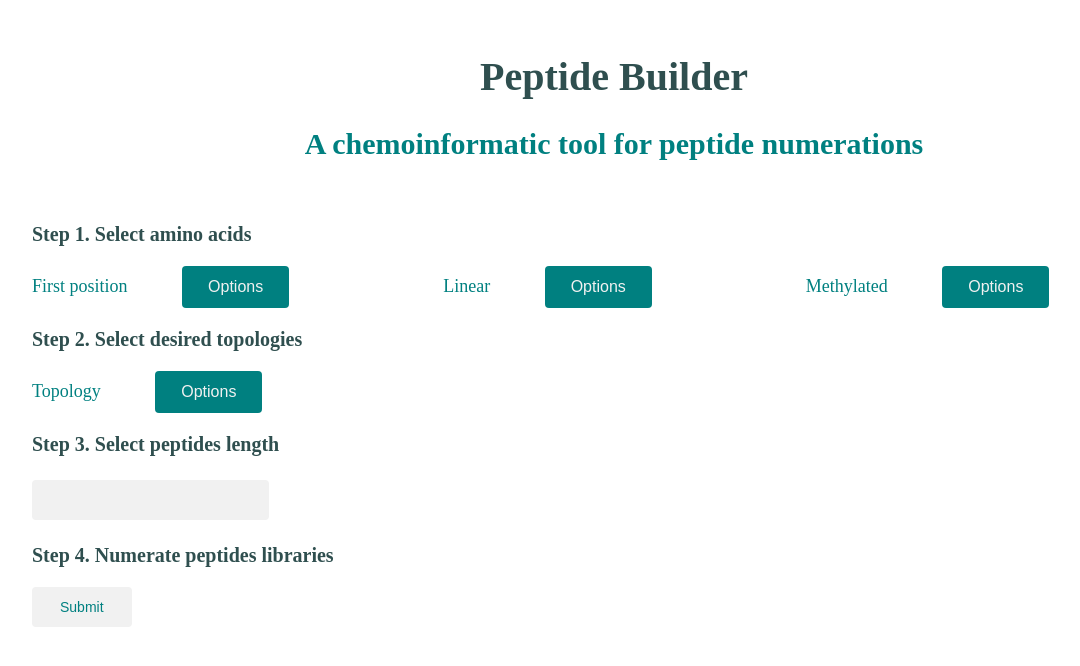
After one commit to BarbaraDiazE/PeptideBuilder, a Django app: page /form/ in a window 1280 px wide. The commit adds this page. Shown: the top 666 px of the page, without its empty margins (26-1106 px from the left). Run offline with Django 3.2, Linux system fonts and the light colour scheme.

Commit message:
modify models.py, forms.py and home_page.html

```diff
--- a/Build/forms.py
+++ b/Build/forms.py
@@ -1,30 +1,10 @@
 from django import forms
-from multiselectfield import MultiSelectField
+#from multiselectfield import MultiSelectField
 
-from Build.models import First,Linear, Methylated, Topology, Keys
+from Build.models import  DataFormulary
 
 
-class InputForm(forms.Form):
-    first = forms.ChoiceField(
-        choices=Keys,
-    )
-
-#class InputForm1(forms.ModelForm):
-#    class Meta:
-#        model = Linear
-#        fields = ("linear",)
-class InputForm1(forms.Form):
-    linear = forms.MultipleChoiceField(
-        choices= Keys,
-        #widget = forms.SelectMultiple
-    )
-
-class InputForm2(forms.ModelForm):
+class InputForm(forms.ModelForm):
     class Meta:
-        model = Methylated
-        fields = ("methylated",)
-
-class TopologyForm(forms.ModelForm):
-    class Meta:
-        model = Topology
-        fields = ("topology", "length")
+        model = DataFormulary
+        fields = ( "first", "linear", "methylated", "topology", "length")
--- a/Build/views.py
+++ b/Build/views.py
@@ -3,10 +3,7 @@ from django.http import HttpResponse, HttpResponseRedirect
 
 from rest_framework.views import APIView
 
-from Build.models import AminoAcid, First, Linear, Methylated
-from Build.forms import InputForm, InputForm1, InputForm2, TopologyForm
-# Create your views here.
-from Build.amino_acid import dict_amino_acid
+from .forms import InputForm
 from Build.numerate import Numerate
 
 
@@ -14,122 +11,24 @@ class ServerViews(APIView):
 
     def post(self, request):
         form = InputForm(request.POST)
-        form1 = InputForm1(request.POST)
-        form2 = InputForm2(request.POST)
-        form3 = TopologyForm(request.POST)
-        date_dict = {
-                    'form' : form,
-                    'form1': form1,
-                    "form2": form2,
-                    "form3": form3,
+        form_dict = {
+                        'form' : form,
                     }
-        if form.is_valid() and form1.is_valid() and form2.is_valid():
-            #form = form.save(commit=False)
-            first = form.cleaned_data["first"]
-            print(first)
-            form1 = form1.save(commit=False)
-            form1.save()
-            form2 = form2.save(commit=False)
-            form2.save()
-            form3 = form3.save(commit=False)
-            form3.save()
-            n = Numerate(first[0], form1.linear, form2.methylated, form3.topology, form3.length)
-            n.write_databases()#print(form.first)
+        if form.is_valid():
+            form = form.save()
+            print(form.first)
+            print(form.linear)
+            print(form.methylated)
+            print(form.topology)
+            print(form.length)
+            n = Numerate(form.first[0], form.linear, form.methylated, form.topology, form.length)
+            n.write_databases()
             return HttpResponse("AMINOACIDOS SELECCIONADOS")
-        elif form.is_valid() and form1.is_valid():
-            form = form.save(commit=False)
-            form.save()
-            form1 = form1.save(commit=False)
-            form1.save()
-            form2 = []
-            form3 = form3.save(commit=False)
-            form3.save()
-            n = Numerate(first, form1.linear, form2, form3.topology, form3.length)
-            n.write_databases()#print(form.first)
-            return HttpResponse("AMINOACIDOS SELECCIONADOS")
-            #return HttpResponse("AMINOACIDOS SELECCIONADOS")
-        elif form.is_valid() and form2.is_valid():
-            form = form.save(commit=False)
-            form.save()
-            form1 = []
-            form2 = form2.save(commit=False)
-            form2.save()
-            n = Numerate(form.first, form1, form2.methylated)
-
-            return HttpResponse("AMINOACIDOS SELECCIONADOS")
-        return render(request,'home_page.html',context = date_dict)
+        return render(request,'form_page.html',context = form_dict)
 
     def get(self, request):
         form = InputForm()
-        form1 = InputForm1()
-        form2 = InputForm2()
-        form3 = TopologyForm()
-        date_dict = {
+        form_dict = {
                     'form' : form,
-                    'form1': form1,
-                    "form2": form2,
-                    "form3": form3,
                     }
-        return render(request,'home_page.html',context = date_dict)
-
-class DropViews(APIView):
-
-    def post(self, request):
-        form = InputForm(request.POST)
-        form1 = InputForm1(request.POST)
-        form2 = InputForm2(request.POST)
-        form3 = TopologyForm(request.POST)
-        date_dict = {
-                    'form' : form,
-                    'form1': form1,
-                    "form2": form2,
-                    "form3": form3,
-                    }
-        if form.is_valid() and form1.is_valid() and form2.is_valid():
-            #form = form.save(commit=False)
-            first = form.cleaned_data["first"]
-            print(first)
-            form1 = form1.cleaned_data["linear"]
-            print(form1)
-            form2 = form2.save(commit=False)
-            form2.save()
-            form3 = form3.save(commit=False)
-            form3.save()
-            n = Numerate(first, form1, form2.methylated, form3.topology, form3.length)
-            n.write_databases()#print(form.first)
-            return HttpResponse("AMINOACIDOS SELECCIONADOS")
-        elif form.is_valid() and form1.is_valid():
-            form = form.save(commit=False)
-            form.save()
-            form1 = form1.save(commit=False)
-            form1.save()
-            form2 = []
-            form3 = form3.save(commit=False)
-            form3.save()
-            n = Numerate(first, form1.linear, form2, form3.topology, form3.length)
-            n.write_databases()#print(form.first)
-            return HttpResponse("AMINOACIDOS SELECCIONADOS")
-            #return HttpResponse("AMINOACIDOS SELECCIONADOS")
-        elif form.is_valid() and form2.is_valid():
-            form = form.save(commit=False)
-            form.save()
-            form1 = []
-            form2 = form2.save(commit=False)
-            form2.save()
-            n = Numerate(form.first, form1, form2.methylated)
-
-            return HttpResponse("AMINOACIDOS SELECCIONADOS")
-        return render(request,'drop.html',context = date_dict)
-
-    def get(self, request):
-        form = InputForm()
-        form1 = InputForm1()
-        form2 = InputForm2()
-        form3 = TopologyForm()
-        date_dict = {
-                    'form' : form,
-                    'form1': form1,
-                    "form2": form2,
-                    "form3": form3,
-                    }
-        return render(request,'drop.html',context = date_dict)
+        return render(request,'form_page.html',context = form_dict)
--- a/PeptideBuilder/urls.py
+++ b/PeptideBuilder/urls.py
@@ -20,7 +20,7 @@ from django.conf.urls import url
 from Build import views
 
 urlpatterns = [
-    url(r'^$', views.ServerViews.as_view(), name = "home page"),
-    url(r'drop/', views.DropViews.as_view(), name = "drop"),
+    #url(r'^$', views.ServerViews.as_view(), name = "home page"),
+    url(r'form/', views.ServerViews.as_view(), name = "drop"),
     path('admin/', admin.site.urls),
 ]
--- a/static/css/mystyle.css
+++ b/static/css/mystyle.css
@@ -1,24 +1,71 @@
+h1{
+  color: darkslategray;
+  font-size: 40px;
+  font: "Verdana";
+  text-align: center;
+}
+
+h2{
+  color: teal;
+  font-size: 30px;
+  font: "Verdana";
+  text-align: center;
+}
+h3{
+  color: darkslategray;
+  font-size: 20px;
+  font: "Verdana";
+  text-align: justify;
+  margin-left: 50px;
+  margin-right: 50px
+}
+h4{
+  color: teal;
+  font-size: 18px;
+  font: "Verdana";
+  text-align: justify;
+}
+
+.container{
+  align-content: center;
+  display: inline;
+  margin-left: 50px;
+  margin-right: 50px
+}
+
 .dropbtn {
-    background-color: #3498DB;
-    color: white;
-    padding: 16px;
+    background-color: teal;
+    color:#f1f1f1;
+    padding: 12px 26px;
     font-size: 16px;
+    border-radius: 4px;
     border: none;
     cursor: pointer;
+    font: "Verdana";
+    align-content: center;
+    text-align: center;
+    display: inline-flex;
+    margin-left: 50px;
+    margin-right: 50px
   }
 
 .dropbtn:hover, .dropbtn:focus {
-    background-color: #2980B9;
+    background-color: lightpink;
   }
 
 .dropdown {
-    position: relative;
     display: inline-block;
+    font: "verdana";
+    font-size: 18px;
+    color: teal;
+    border-radius: 4px;
+    margin-left: 50px;
+    margin-right: 50px
   }
 
 .dropdown-content {
     display: none;
-    position: absolute;
+    position: relative;
     background-color: #f1f1f1;
     min-width: 160px;
     overflow: auto;
@@ -27,10 +74,10 @@
   }
 
 .dropdown-content a {
-    color: black;
+    color: darkslategray;
     padding: 12px 16px;
-    text-decoration: none;
-    display: block;
+    font: "Verdana";
+    display: inline-block;
   }
 
 .dropdown a:hover {background-color: #f1f1f1;}
@@ -41,5 +88,19 @@
 }
 
 .dropdown:hover .dropbtn {
-  background-color: #3e8e41;
+  background-color: lightpink;
 }
+
+input{
+  color: teal;
+  background-color: #f1f1f1;
+  border: 1px;
+  padding: 12px 28px;
+  text-align: center;
+  display: inline-block;
+  border-radius: 4px;
+  font-size: 14px;
+  font: "Verdana";
+  margin-left: 50px;
+  margin-right: 50px
+}
--- /dev/null
+++ b/templates/form_page.html
@@ -0,0 +1,80 @@
+<!DOCTYPE html>
+{% load staticfiles %}
+<html>
+    <head>
+        <title>Peptide Builder</title>
+        <link rel="stylesheet" href= "{% static "css\mystyle.css" %}" />
+    </head>
+<body>
+  <div class = "container">
+    <h1>Peptide Builder</h1>
+    <h2>A chemoinformatic tool for peptide numerations</h2>
+  </div>
+</body>
+<body>
+    <div class = "container"></div> <!--Amino Acids-->
+        <form method="post"> {% csrf_token %}
+        <h3>Step 1. Select amino acids</h3>
+        <div class="dropdown"><!--First Smiles-->
+                <label>First position</label>
+                <button onclick="myFunction()" class="dropbtn">Options</button>
+                <div class="dropdown-content">
+                        {{ form.first }}
+                </div>
+        </div>
+        <div class="dropdown"><!--Linear Smiles-->
+                <label>Linear</label>
+                <button onclick="myFunction()" class="dropbtn">Options</button>
+                <div class="dropdown-content">
+                        {{ form.linear}}
+                </div>
+        </div>
+        <div class="dropdown"> <!--Methylated Smiles-->
+                <label >Methylated</label>
+                <button onclick="myFunction()" class="dropbtn">Options</button>
+                <div class="dropdown-content">
+                        {{ form.methylated}}
+                </div>
+        </div>
+    <div class = "container"> <!--Topology-->
+        <h3>Step 2. Select desired topologies</h3>
+        <div class="dropdown">
+                <label >Topology</label>
+                <button onclick="myFunction()" class="dropbtn">Options</button>
+                <div class="dropdown-content">
+                        {{ form.topology }}
+                </div>
+        </div>
+    </div>
+    <div class = "container"><!--Length and submit-->
+        <h3>Step 3. Select peptides length</h3>
+        <h4>{{ form.length }}</h4>
+        <h3>Step 4. Numerate peptides libraries</h3>
+        <input type="submit" value="Submit"  onclick="alert('peptides are on constructions!')">
+    </div>
+   </form>
+
+
+<script>
+/* When the user clicks on the button,
+toggle between hiding and showing the dropdown content */
+function myFunction() {
+  document.getElementById("myDropdown").classList.toggle("show");
+}
+
+// Close the dropdown if the user clicks outside of it
+window.onclick = function(event) {
+  if (!event.target.matches('.dropbtn')) {
+    var dropdowns = document.getElementsByClassName("dropdown-content");
+    var i;
+    for (i = 0; i < dropdowns.length; i++) {
+      var openDropdown = dropdowns[i];
+      if (openDropdown.classList.contains('show')) {
+        openDropdown.classList.remove('show');
+      }
+    }
+  }
+}
+</script>
+
+</body>
```
Also changed, not shown: templates/drop.html (deleted, +0 -68 lines), templates/home_page.html (+10 -16 lines), Build/migrations/0002_auto_20200121_1939.py (added), Build/migrations/0003_auto_20200121_1941.py (added), Build/migrations/0004_auto_20200121_2027.py (added), Build/migrations/0005_auto_20200121_2042.py (added), Build/migrations/0006_auto_20200121_2047.py (added), Build/models.py, db.sqlite3.
